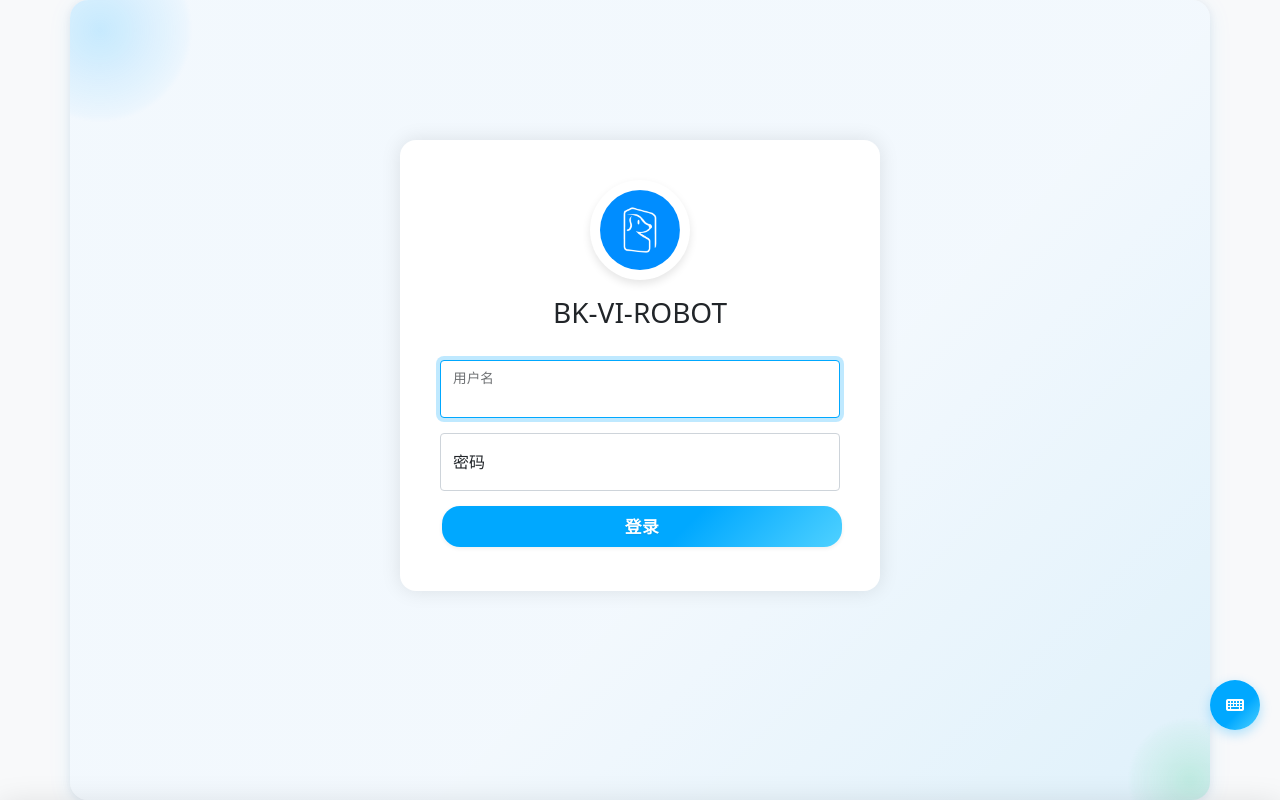
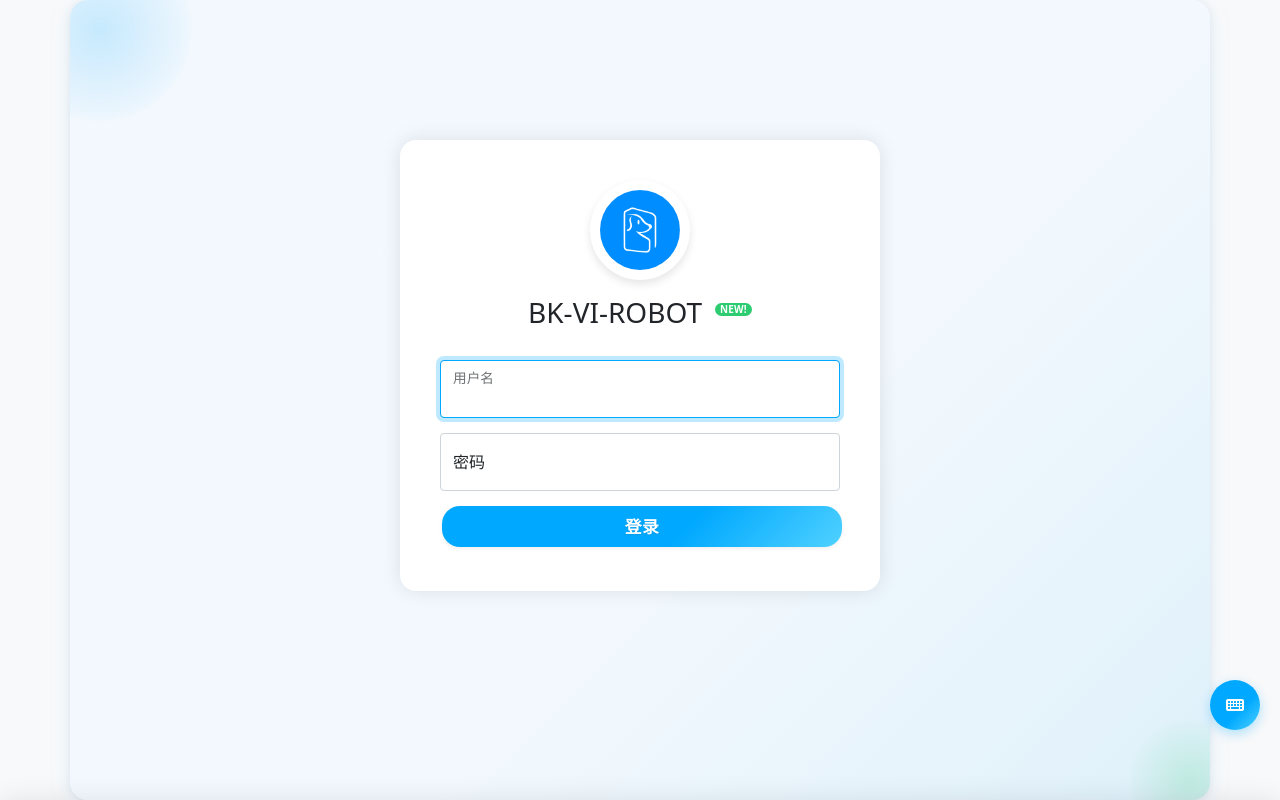
Before and after one commit to kzeng/bk-robot, a Flask app: page /login in a window 1280 px wide. Run offline with Flask 3, Linux system fonts and the light colour scheme; some libraries are stand-ins or nearby versions.

Commit message:
UI enhancement

```diff
--- a/app/templates/base.html
+++ b/app/templates/base.html
@@ -163,6 +163,20 @@
             letter-spacing: 1px;
         }
 
+        .brand-new-badge {
+            display: inline-block;
+            margin-left: 0.35rem;
+            padding: 0.1rem 0.32rem;
+            border-radius: 999px;
+            background: #2ecc71;
+            color: #fff;
+            font-size: 0.62rem;
+            font-weight: 800;
+            line-height: 1;
+            vertical-align: super;
+            letter-spacing: 0.02em;
+        }
+
         .nav-link {
             font-size: 1.1rem;
             padding: 0.8rem 1rem !important;
@@ -195,6 +209,7 @@
                 <img src="{{ url_for('static', filename='res/bookgoal.ico') }}" alt="Logo" width="36" height="36" class="d-inline-block align-text-top rounded-circle shadow" style="background: #fff; border-radius: 16px;">
                 &nbsp;&nbsp;
                 BK-VI-ROBOT
+                <span class="brand-new-badge">NEW!</span>
             </a>
             <button class="navbar-toggler" type="button" data-bs-toggle="collapse" data-bs-target="#navbarNav" aria-controls="navbarNav" aria-expanded="false" aria-label="Toggle navigation">
                 <span class="navbar-toggler-icon"></span>
--- a/app/templates/login.html
+++ b/app/templates/login.html
@@ -36,6 +36,18 @@
         .alert {
             margin-top: 20px;
         }
+        .brand-new-badge {
+            display: inline-block;
+            margin-left: 0.35rem;
+            padding: 0.1rem 0.32rem;
+            border-radius: 999px;
+            background: #2ecc71;
+            color: #fff;
+            font-size: 0.62rem;
+            font-weight: 800;
+            line-height: 1;
+            vertical-align: super;
+        }
     </style>
 {% endblock %}
 
@@ -44,7 +56,7 @@
     <div class="login-container bg-white">
         <div class="login-logo">
             <img src="{{ url_for('static', filename='res/bookgoal.ico') }}" alt="Logo">
-            <h3 class="mt-3">BK-VI-ROBOT</h3>
+            <h3 class="mt-3">BK-VI-ROBOT <span class="brand-new-badge">NEW!</span></h3>
         </div>
 
         {% with messages = get_flashed_messages(with_categories=true) %}
```
Also changed, not shown: app/templates/base1.html (+15 -0 lines).
